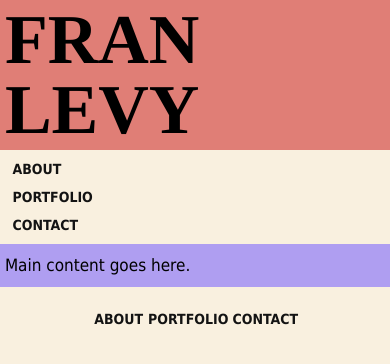
After one commit to franlevy/franlevy, a PHP site: page / in a window 390 px wide. The commit adds this page. Shown: the top 364 px of the page. Run offline with PHP 8.4, Linux system fonts and the light colour scheme.

Commit message:
Creating mobile-first design. It took a while to make the navigation and footer ('regular') links display differently, but I might have to omit the footer links for the mobile design, anyway. I still haven't figured out how to make the dividing borders appear between each footer link, the way they were doing before I began altering the display for the navigation links. I want to solve that problem even if the footer links are deleted from the mobile design, just to make sure that I don't forget about it if it shows up in larger-screen designs.

```diff
--- /dev/null
+++ b/index.html
@@ -0,0 +1,56 @@
+<!DOCTYPE html>
+<html xmlns='http://www.w3.org/1999.html'>
+  <head>
+    <title>
+      Home | FranLevy.com
+    </title>
+    <link href='stylesheets/global.css' rel='stylesheet' type='text/css'>
+  </head>
+  <body>
+    <!-- Header and Navigation -->
+    <header>
+      <div class='container'>
+        <h1>
+          Fran Levy
+        </h1>
+      </div>
+      <nav>
+        <div class='container'>
+          <ul class='link-list'>
+            <li>
+              <a class='active' href='#'>About</a>
+            </li>
+            <li>
+              <a href='#'>Portfolio</a>
+            </li>
+            <li>
+              <a href='#'>Contact</a>
+            </li>
+          </ul>
+        </div>
+      </nav>
+    </header>
+    <section>
+      <div class='container'>
+        <p>
+          Main content goes here.
+        </p>
+      </div>
+    </section>
+    <footer>
+      <div class='container'>
+        <ul class='link-list regular'>
+          <li>
+            <a class='active' href='#'>About</a>
+          </li>
+          <li>
+            <a href='#'>Portfolio</a>
+          </li>
+          <li>
+            <a href='#'>Contact</a>
+          </li>
+        </ul>
+      </div>
+    </footer>
+  </body>
+</html>
--- a/stylesheets/global.css
+++ b/stylesheets/global.css
@@ -1,4 +1,4 @@
-/*** html5doctor.com Reset Stylesheet ** */
+/* html5doctor.com Reset Stylesheet */
 html, body, div, span, object, iframe, h1, h2, h3, h4, h5, h6, p, blockquote, pre, abbr, address, cite, code, del, dfn, em, img, ins, kbd, q, samp, small, strong, sub, sup, var, b, i, dl, dt, dd, ol, ul, li, fieldset, form, label, legend, table, caption, tbody, tfoot, thead, tr, th, td, article, aside, canvas, details, figcaption, figure, footer, header, hgroup, menu, nav, section, summary, time, mark, audio, video {
   margin: 0;
   padding: 0;
@@ -32,9 +32,98 @@ a {
   vertical-align: baseline;
   background: transparent; }
 
+/* */
+/* TYPOGRAPHY */
+/* All font sizes calculated based on 1em = 10px */
+p {
+  font-family: Tahoma, sans-serif;
+  font-size: 1.7em;
+  font-weight: normal;
+  line-height: 2em; }
+
+h1 {
+  font-family: Times, serif;
+  font-size: 5em;
+  color: black; }
+
+h2 {
+  font-family: Tahoma, sans-serif;
+  font-size: 1.6em;
+  color: black;
+  line-height: 5em;
+  text-transform: uppercase; }
+
+h3 {
+  color: black;
+  text-align: center; }
+
+h4 {
+  font-family: Times, serif;
+  font-size: 2em;
+  font-weight: normal;
+  text-transform: capitalize;
+  text-align: center;
+  line-height: 2em;
+  color: #ef4137; }
+
+.small-bold-caps, h3, header, footer {
+  font-family: Tahoma, sans-serif;
+  font-weight: bold;
+  font-size: 1.4em;
+  text-transform: uppercase; }
+
+/* LISTS */
+.link-list li {
+  margin: 0;
+  padding-top: 0.5em;
+  padding-bottom: 0.5em; }
+.link-list a:link, .link-list a:visited, .link-list a:hover, .link-list a:active, .link-list a:focus {
+  text-decoration: none;
+  color: black;
+  padding: 0 2%;
+  border-right-width: 0.15em;
+  border-right-style: solid;
+  border-right-color: black; }
+  .link-list a:link:last-child, .link-list a:visited:last-child, .link-list a:hover:last-child, .link-list a:active:last-child, .link-list a:focus:last-child {
+    border: none; }
+.link-list a:link, .link-list a:visited {
+  color: #131313; }
+.link-list .active, .link-list a:hover, .link-list a:active, .link-list a:focus {
+  color: #e07e76; }
+
+.regular li {
+  display: inline-block; }
+
 /* GENERAL LAYOUT */
 body {
-  margin: 0;
-  padding: 0;
   font-size: 10px;
-  margin-top: 6em; }
+  background-color: #f9f0df; }
+
+.container {
+  margin: 0 auto;
+  padding: 1.25% 1%;
+  width: 97.5%;
+  max-width: 500px; }
+
+/* HEADER */
+header {
+  width: 100%;
+  overflow: hidden;
+  background-color: #e07e76;
+  color: black; }
+
+nav {
+  float: left;
+  text-align: left;
+  width: 100%;
+  background-color: #f9f0df; }
+
+/* MAIN CONTENT */
+section {
+  width: 100%;
+  background-color: #af9ef1; }
+
+/* FOOTER */
+footer .container {
+  text-align: center;
+  padding: 4.5% 0; }
--- a/stylesheets/sass/base/_reset.sass
+++ b/stylesheets/sass/base/_reset.sass
@@ -5,7 +5,7 @@
     richclarkdesign.com
     cssreset.com
 
-/**** html5doctor.com Reset Stylesheet ***/
+/* html5doctor.com Reset Stylesheet */
 
 html, body, div, span, object, iframe, h1, h2, h3, h4, h5, h6, p, blockquote, pre, abbr, address, cite, code, del, dfn, em, img, ins, kbd, q, samp, small, strong, sub, sup, var, b, i, dl, dt, dd, ol, ul, li, fieldset, form, label, legend, table, caption, tbody, tfoot, thead, tr, th, td, article, aside, canvas, details, figcaption, figure, footer, header, hgroup, menu, nav, section, summary, time, mark, audio, video
     margin: 0
--- a/stylesheets/sass/modules/_nav.sass
+++ b/stylesheets/sass/modules/_nav.sass
@@ -0,0 +1,5 @@
+nav
+    float: left
+    text-align: left
+    width: 100%
+    background-color: $footer-bg
--- /dev/null
+++ b/stylesheets/sass/modules/_section.sass
@@ -0,0 +1,5 @@
+/* MAIN CONTENT */
+
+section
+    width: 100%
+    background-color: $blue
```
Also changed, not shown: stylesheets/sass/base/_generallayout.sass (+7 -0 lines), stylesheets/sass/base/_lists.sass (added, +29 -0 lines), stylesheets/sass/base/_mixins.sass (added, +29 -0 lines), stylesheets/sass/base/_typography.sass (+43 -1 lines), stylesheets/sass/base/_variables.sass (added, +15 -0 lines), stylesheets/sass/global.css.sass (+8 -0 lines), stylesheets/sass/modules/_footer.sass (+8 -0 lines), stylesheets/sass/modules/_header.sass (+8 -0 lines), 1 other file.
